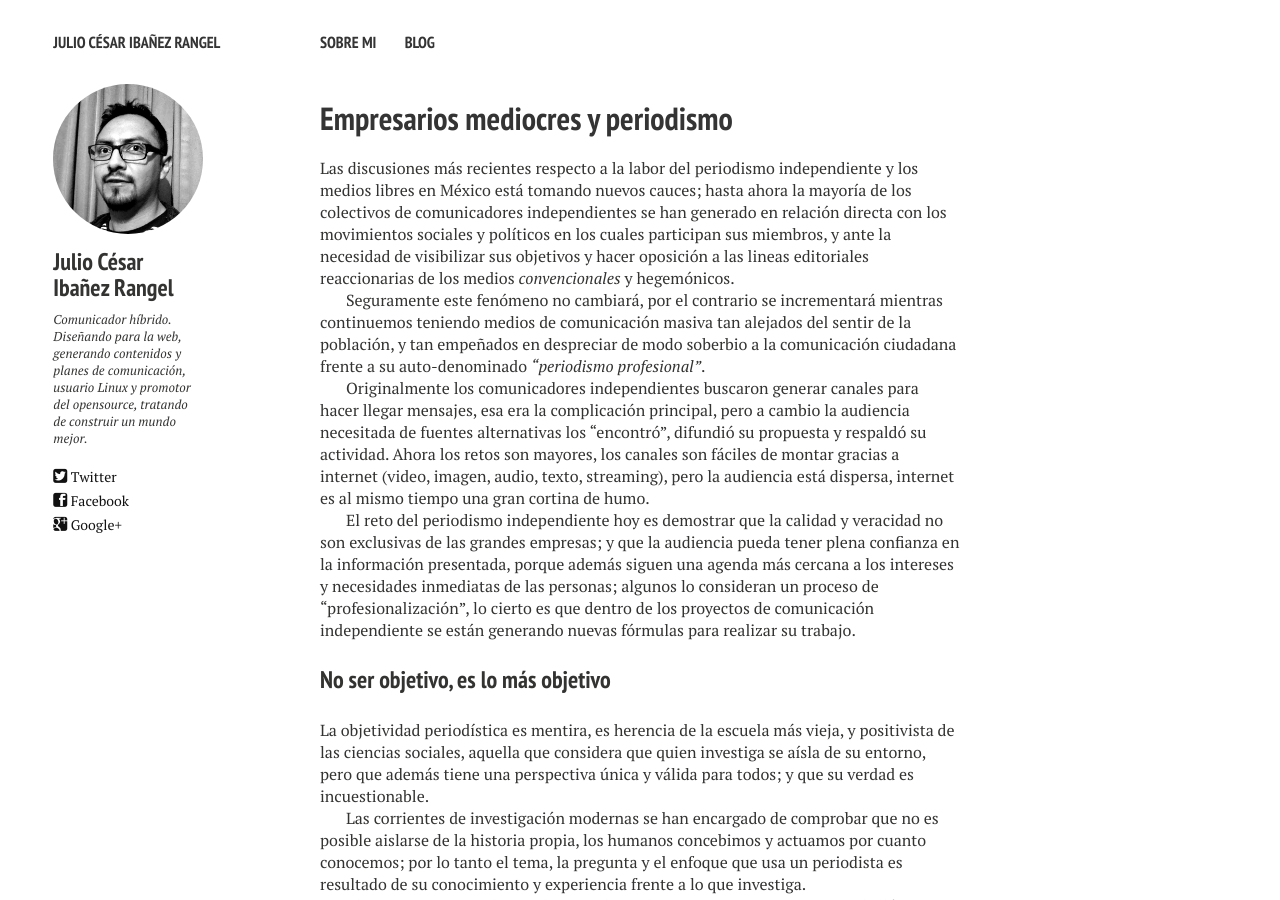
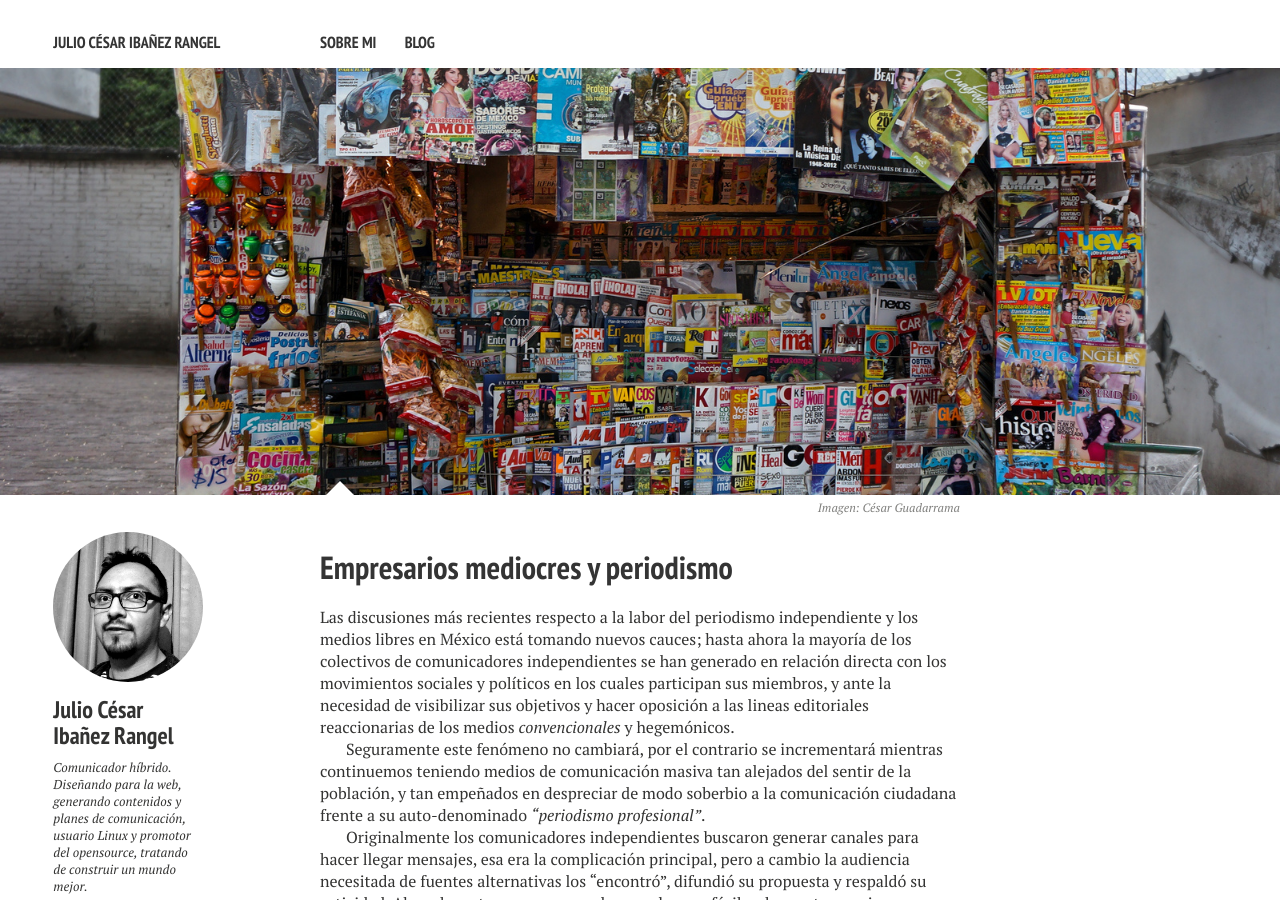
Before and after one commit to antikapital/blog, a Jekyll site: the page built from _posts/2014-04-10-empresarios-mediocres-y-periodismo.md, in a window 1280 px wide and 900 px high. Built offline with Jekyll 4.4.1, drawn with Linux system fonts in a browser that asks for light colours; nearby versions of some CDN libraries; comment, search, counter and statistics services are not loaded.

Commit message:
imagen cesar guadarrama

```diff
--- a/_posts/2014-04-10-empresarios-mediocres-y-periodismo.md
+++ b/_posts/2014-04-10-empresarios-mediocres-y-periodismo.md
@@ -5,9 +5,9 @@
 category: elmalmedio
 tags: [medios libres, medios independientes, televisa, el mal medio]
 image:
-  feature:
-  credit:
-  creditlink:
+  feature: cesar_guadarrama.jpg
+  credit: César Guadarrama
+  creditlink: https://www.flickr.com/
 comments: true
 share: true
 ---
```
Also changed, not shown: images/cesar_guadarrama.jpg (added).
